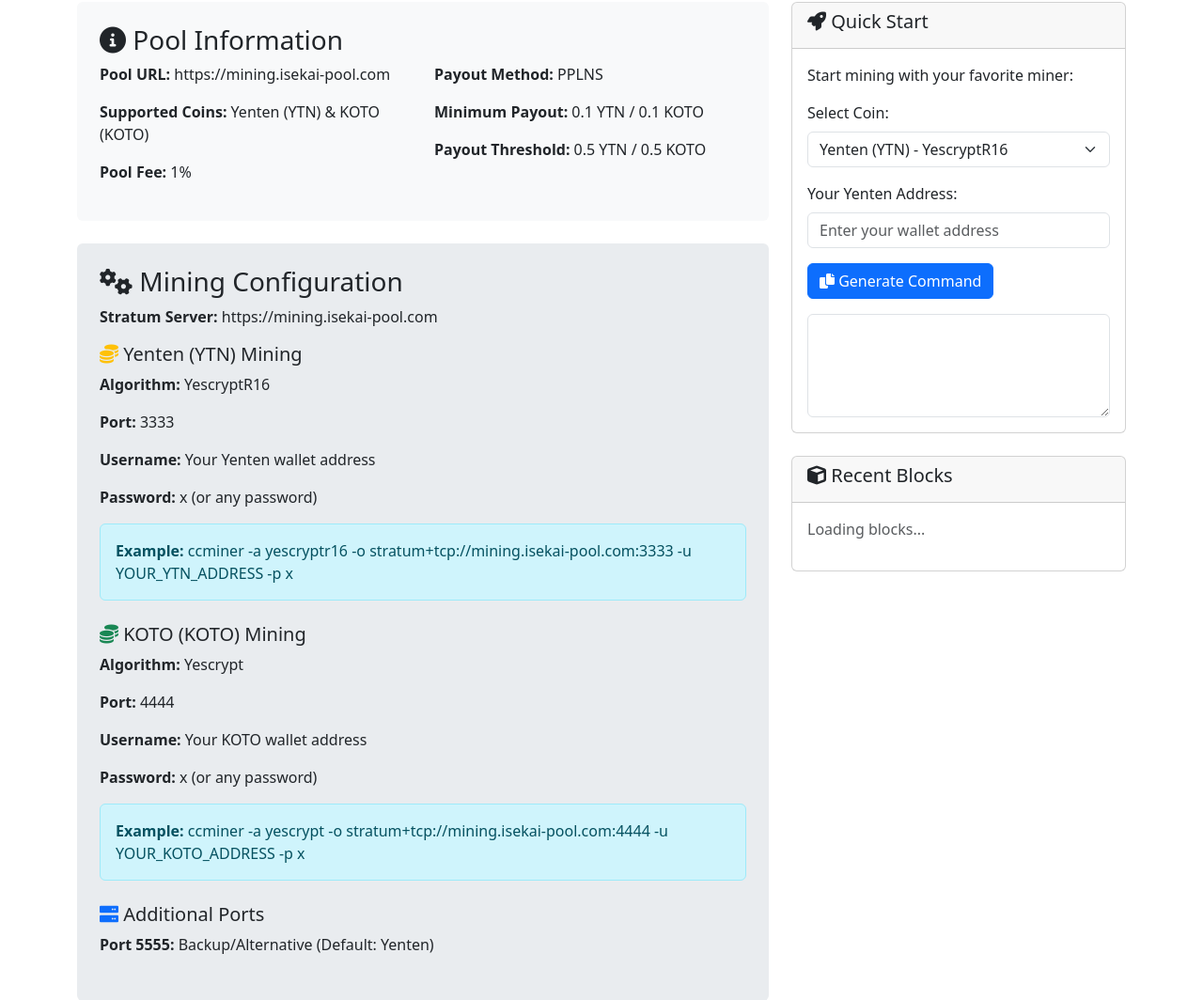
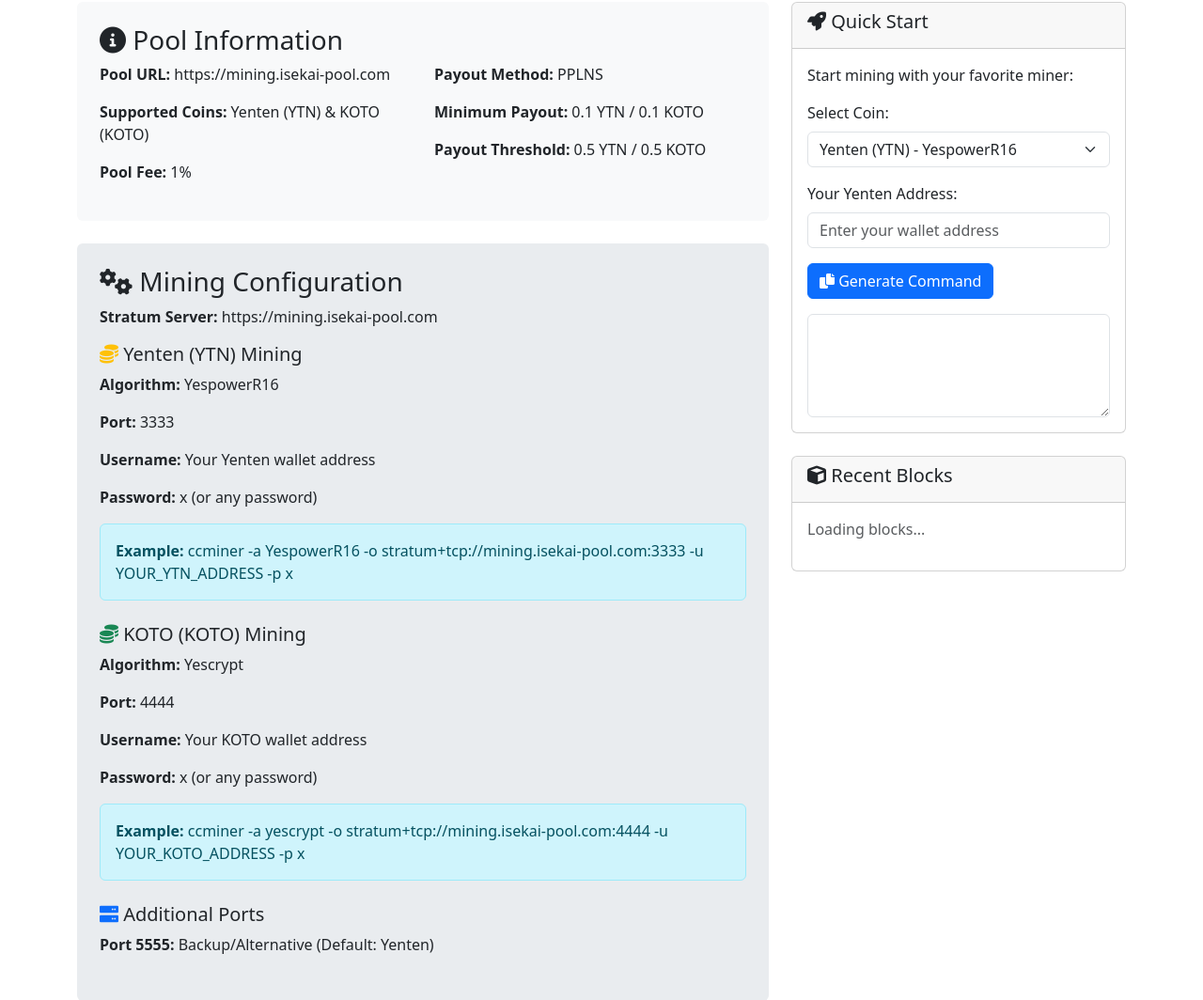
Before and after one commit to jeromeheuze/mining.isekai-pool.com, a PHP site: page / in a window 1280 px wide. Shown: the part 571-1635 px from the top of the page at 94% size. Run offline with PHP 8.4, Linux system fonts and the light colour scheme.

Commit message:
Update index.php

```diff
--- a/public/index.php
+++ b/public/index.php
@@ -177,12 +177,12 @@ function getConfig($key, $default = '') {
                     <!-- Yenten Mining -->
                     <div class="mb-4">
                         <h5><i class="fas fa-coins text-warning"></i> Yenten (YTN) Mining</h5>
-                        <p><strong>Algorithm:</strong> YescryptR16</p>
+                        <p><strong>Algorithm:</strong> YespowerR16</p>
                         <p><strong>Port:</strong> 3333</p>
                         <p><strong>Username:</strong> Your Yenten wallet address</p>
                         <p><strong>Password:</strong> x (or any password)</p>
                         <div class="alert alert-info">
-                            <strong>Example:</strong> ccminer -a yescryptr16 -o stratum+tcp://mining.isekai-pool.com:3333 -u YOUR_YTN_ADDRESS -p x
+                            <strong>Example:</strong> ccminer -a YespowerR16 -o stratum+tcp://mining.isekai-pool.com:3333 -u YOUR_YTN_ADDRESS -p x
                         </div>
                     </div>
 
@@ -219,7 +219,7 @@ function getConfig($key, $default = '') {
                         <div class="mb-3">
                             <label class="form-label">Select Coin:</label>
                             <select class="form-select" id="coin-select" onchange="updateMiningForm()">
-                                <option value="yenten">Yenten (YTN) - YescryptR16</option>
+                                <option value="yenten">Yenten (YTN) - YespowerR16</option>
                                 <option value="koto">KOTO (KOTO) - Yescrypt</option>
                             </select>
                         </div>
@@ -294,7 +294,7 @@ function getConfig($key, $default = '') {
             const poolHost = '<?php echo parse_url(getConfig('pool.url', 'https://mining.isekai-pool.com'), PHP_URL_HOST); ?>';
 
             if (coinSelect.value === 'yenten') {
-                command = `ccminer -a yescryptr16 -o stratum+tcp://${poolHost}:3333 -u ${walletAddress} -p x`;
+                command = `ccminer -a YespowerR16 -o stratum+tcp://${poolHost}:3333 -u ${walletAddress} -p x`;
             } else if (coinSelect.value === 'koto') {
                 command = `ccminer -a yescrypt -o stratum+tcp://${poolHost}:4444 -u ${walletAddress} -p x`;
             }
```
